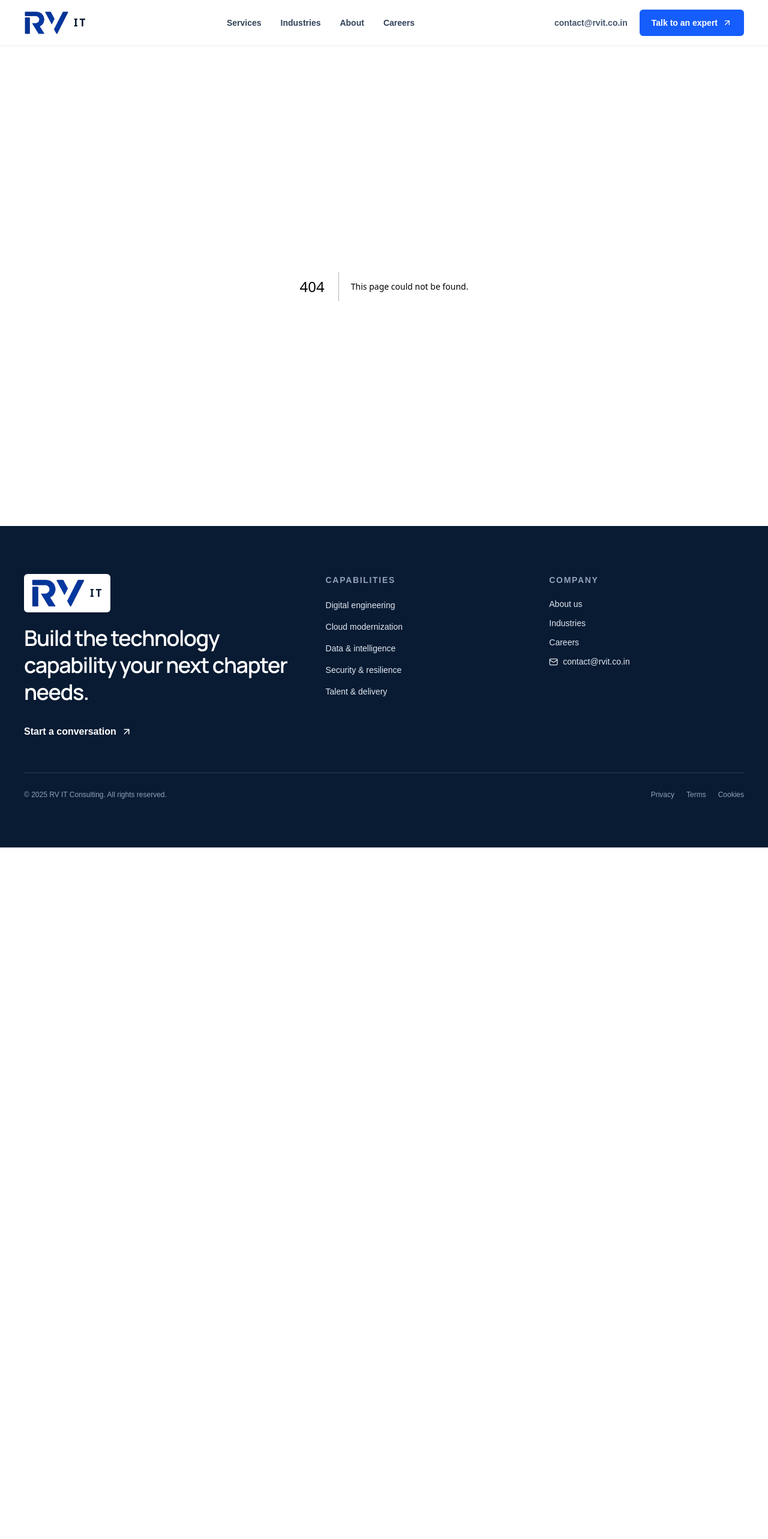
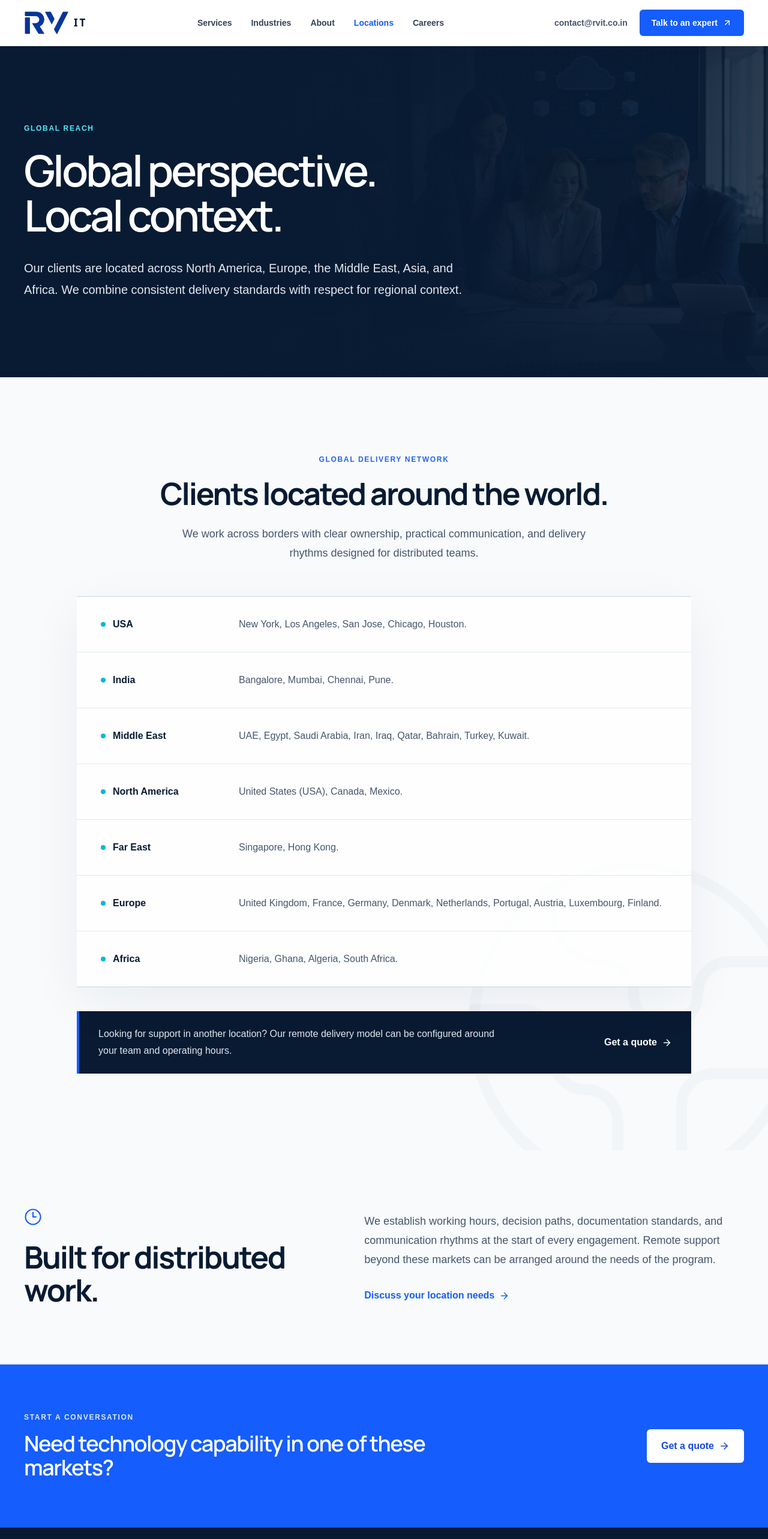
Before and after one commit to rvenkateswarreddy/RVITCONSULTING, a Next.js app: page /locations in a window 1280 px wide. Before the commit this address had no page. Shown: the top 2566 px of the page at 60% size. Before the commit the page ends 1413 px from the top, so only its background shows below. Built offline with nearby package versions, Linux system fonts and the light colour scheme.

Commit message:
Add Locations page and update navigation and footer links

```diff
--- a/src/app/about/page.tsx
+++ b/src/app/about/page.tsx
@@ -65,7 +65,7 @@ export default function AboutPage() {
 
       <section className="py-24">
         <div className="site-container grid gap-8 md:grid-cols-3">
-          {[["7+ years", "of focused technology consulting and delivery"], ["Multi-region", "experience supporting teams across the USA, Canada, Luxembourg, Finland, and India"], ["End-to-end", "support from strategy and staffing through delivery and training"]].map(([value, label]) => <div key={value} className="border-t-2 border-blue-600 pt-6"><p className="display-font text-4xl font-semibold tracking-[-0.04em] text-[#081B33]">{value}</p><p className="mt-3 max-w-xs leading-6 text-slate-600">{label}</p></div>)}
+          {[["7+ years", "of focused technology consulting and delivery"], ["Multi-region", "client experience across North America, Europe, the Middle East, Asia, and Africa"], ["End-to-end", "support from strategy and staffing through delivery and training"]].map(([value, label]) => <div key={value} className="border-t-2 border-blue-600 pt-6"><p className="display-font text-4xl font-semibold tracking-[-0.04em] text-[#081B33]">{value}</p><p className="mt-3 max-w-xs leading-6 text-slate-600">{label}</p></div>)}
         </div>
       </section>
 
--- a/src/app/careers/page.tsx
+++ b/src/app/careers/page.tsx
@@ -11,6 +11,24 @@ const initialForm = {
   job: "",
   website: "",
 };
+
+const talentAreas = [
+  "Data Science",
+  "Generative AI (Gen AI)",
+  "Java Full Stack Development",
+  "Python",
+  "Power BI",
+  "Workday",
+  "Data Analyst",
+  "SaaS (Clinical & Banking Domain)",
+  "Data Engineer",
+  "Azure DevOps",
+  "ServiceNow",
+  "AWS Cloud",
+  "Web Development",
+  "iOS Development",
+  "Android Development",
+] as const;
 
 export default function CareersPage() {
   const [form, setForm] = useState(initialForm);
@@ -84,6 +102,32 @@ export default function CareersPage() {
         </div>
       </section>
 
+      <section className="bg-[#F8FAFC] py-20 md:py-24">
+        <div className="site-container">
+          <div className="grid gap-8 lg:grid-cols-[.8fr_1.2fr] lg:items-end">
+            <div>
+              <p className="eyebrow">Talent areas</p>
+              <h2 className="section-title mt-5">Expertise we recruit for.</h2>
+            </div>
+            <p className="max-w-2xl text-lg leading-8 text-slate-600">
+              Share your profile for current and future client assignments across these
+              technology and domain specializations.
+            </p>
+          </div>
+
+          <div className="mt-14 grid border-l border-t border-slate-200 sm:grid-cols-2 lg:grid-cols-3">
+            {talentAreas.map((area, index) => (
+              <div key={area} className="flex min-h-28 items-start justify-between gap-5 border-b border-r border-slate-200 bg-white p-6">
+                <h3 className="font-extrabold leading-6 text-[#081B33]">{area}</h3>
+                <span className="text-xs font-extrabold text-slate-400">
+                  {String(index + 1).padStart(2, "0")}
+                </span>
+              </div>
+            ))}
+          </div>
+        </div>
+      </section>
+
       <section className="py-20 md:py-28">
         <div className="site-container grid gap-14 lg:grid-cols-[.8fr_1.2fr] lg:gap-20">
           <div>
@@ -135,12 +179,7 @@ export default function CareersPage() {
               <label htmlFor="career-area" className="mb-2 block text-sm font-bold text-slate-700">Primary area *</label>
               <select id="career-area" required className={fieldClass} value={form.job} onChange={(event) => setForm({ ...form, job: event.target.value })}>
                 <option value="">Select an area</option>
-                <option>Software engineering</option>
-                <option>Cloud and platform engineering</option>
-                <option>Data and analytics</option>
-                <option>Cybersecurity</option>
-                <option>Technology consulting</option>
-                <option>Project and delivery leadership</option>
+                {talentAreas.map((area) => <option key={area}>{area}</option>)}
                 <option>General application</option>
               </select>
             </div>
--- a/src/app/components/Footer.tsx
+++ b/src/app/components/Footer.tsx
@@ -43,6 +43,7 @@ export default function Footer() {
             <ul className="mt-5 space-y-3 text-sm text-slate-200">
               <li><Link href="/about" className="hover:text-white">About us</Link></li>
               <li><Link href="/industries" className="hover:text-white">Industries</Link></li>
+              <li><Link href="/locations" className="hover:text-white">Global reach</Link></li>
               <li><Link href="/careers" className="hover:text-white">Careers</Link></li>
               <li>
                 <a href="mailto:contact@rvit.co.in" className="inline-flex items-center gap-2 hover:text-white">
--- a/src/app/components/Navbar.tsx
+++ b/src/app/components/Navbar.tsx
@@ -10,6 +10,7 @@ const navItems = [
   { name: "Services", path: "/services" },
   { name: "Industries", path: "/industries" },
   { name: "About", path: "/about" },
+  { name: "Locations", path: "/locations" },
   { name: "Careers", path: "/careers" },
 ];
 
--- /dev/null
+++ b/src/app/locations/page.tsx
@@ -0,0 +1,134 @@
+import Image from "next/image";
+import Link from "next/link";
+import { ArrowRight, Clock3, Globe2 } from "lucide-react";
+import { createPageMetadata } from "../seo";
+
+export const metadata = createPageMetadata(
+  "Global Reach",
+  "Explore the global locations of RV IT Consulting clients across North America, Europe, the Middle East, Asia, and Africa.",
+  "/locations",
+);
+
+const locationGroups = [
+  ["USA", "New York, Los Angeles, San Jose, Chicago, Houston"],
+  ["India", "Bangalore, Mumbai, Chennai, Pune"],
+  ["Middle East", "UAE, Egypt, Saudi Arabia, Iran, Iraq, Qatar, Bahrain, Turkey, Kuwait"],
+  ["North America", "United States (USA), Canada, Mexico"],
+  ["Far East", "Singapore, Hong Kong"],
+  [
+    "Europe",
+    "United Kingdom, France, Germany, Denmark, Netherlands, Portugal, Austria, Luxembourg, Finland",
+  ],
+  ["Africa", "Nigeria, Ghana, Algeria, South Africa"],
+] as const;
+
+export default function LocationsPage() {
+  return (
+    <>
+      <section className="relative overflow-hidden bg-[#081B33] text-white">
+        <Image
+          src="/assets/brand/consulting-team-hero.png"
+          alt=""
+          fill
+          priority
+          className="object-cover object-center opacity-40"
+          sizes="100vw"
+        />
+        <div className="absolute inset-0 bg-[linear-gradient(90deg,#081B33_0%,rgba(8,27,51,.96)_52%,rgba(8,27,51,.58)_100%)]" />
+        <div className="absolute inset-0 bg-gradient-to-t from-[#081B33]/75 via-transparent to-[#081B33]/20" />
+        <div className="site-container relative flex min-h-[520px] items-center py-24 md:py-32">
+          <div className="max-w-4xl">
+            <p className="eyebrow !text-cyan-300">Global reach</p>
+            <h1 className="display-font balanced mt-6 text-5xl font-semibold leading-[1.04] tracking-[-0.055em] md:text-7xl">
+              Global perspective. Local context.
+            </h1>
+            <p className="mt-8 max-w-3xl text-xl leading-9 text-slate-200">
+              Our clients are located across North America, Europe, the Middle East, Asia,
+              and Africa. We combine consistent delivery standards with respect for regional context.
+            </p>
+          </div>
+        </div>
+      </section>
+
+      <section className="relative overflow-hidden bg-[#F8FAFC] py-24 md:py-32">
+        <Globe2
+          className="pointer-events-none absolute -bottom-28 -right-24 h-[480px] w-[480px] text-blue-950/[0.025] md:h-[640px] md:w-[640px]"
+          strokeWidth={0.7}
+          aria-hidden
+        />
+        <div className="site-container relative">
+          <div className="mx-auto max-w-4xl text-center">
+            <p className="eyebrow">Global delivery network</p>
+            <h2 className="section-title balanced mt-5">Clients located around the world.</h2>
+            <p className="mx-auto mt-6 max-w-2xl text-lg leading-8 text-slate-600">
+              We work across borders with clear ownership, practical communication, and
+              delivery rhythms designed for distributed teams.
+            </p>
+          </div>
+
+          <dl className="mx-auto mt-14 max-w-5xl overflow-hidden border-y border-slate-300 bg-white/80 shadow-[0_24px_80px_rgba(8,27,51,0.06)] backdrop-blur-sm">
+            {locationGroups.map(([region, locations]) => (
+              <div
+                key={region}
+                className="grid gap-3 border-b border-slate-200 px-6 py-7 last:border-b-0 md:grid-cols-[190px_1fr] md:gap-10 md:px-10 md:py-8"
+              >
+                <dt className="flex items-center justify-center gap-3 font-extrabold text-[#081B33] md:justify-start">
+                  <span className="h-2 w-2 rounded-full bg-cyan-500" aria-hidden />
+                  {region}
+                </dt>
+                <dd className="text-center leading-7 text-slate-600 md:text-left">
+                  {locations}.
+                </dd>
+              </div>
+            ))}
+          </dl>
+
+          <div className="mx-auto mt-10 flex max-w-5xl flex-col items-center justify-between gap-5 border-l-4 border-blue-600 bg-[#081B33] px-6 py-6 text-center text-white sm:flex-row sm:text-left md:px-8">
+            <p className="max-w-2xl leading-7 text-slate-200">
+              Looking for support in another location? Our remote delivery model can be
+              configured around your team and operating hours.
+            </p>
+            <Link href="/contactus" className="inline-flex shrink-0 items-center gap-2 font-extrabold text-white hover:text-cyan-300">
+              Get a quote <ArrowRight size={17} aria-hidden />
+            </Link>
+          </div>
+        </div>
+      </section>
+
+      <section className="bg-[#F8FAFC] py-20 md:py-24">
+        <div className="site-container grid gap-10 lg:grid-cols-[1fr_1.2fr] lg:items-center">
+          <div>
+            <Clock3 className="text-blue-600" size={30} strokeWidth={1.7} aria-hidden />
+            <h2 className="section-title mt-6">Built for distributed work.</h2>
+          </div>
+          <div>
+            <p className="text-lg leading-8 text-slate-600">
+              We establish working hours, decision paths, documentation standards, and
+              communication rhythms at the start of every engagement. Remote support beyond
+              these markets can be arranged around the needs of the program.
+            </p>
+            <Link href="/contactus" className="mt-8 inline-flex items-center gap-2 font-bold text-blue-600 hover:text-blue-700">
+              Discuss your location needs <ArrowRight size={17} aria-hidden />
+            </Link>
+          </div>
+        </div>
+      </section>
+
+      <section className="bg-blue-600 py-20 text-white">
+        <div className="site-container flex flex-col justify-between gap-8 lg:flex-row lg:items-center">
+          <div>
+            <p className="text-xs font-extrabold uppercase tracking-[0.14em] text-blue-100">
+              Start a conversation
+            </p>
+            <h2 className="display-font mt-4 max-w-3xl text-4xl font-semibold tracking-[-0.04em]">
+              Need technology capability in one of these markets?
+            </h2>
+          </div>
+          <Link href="/contactus" className="inline-flex shrink-0 items-center gap-2 rounded-md bg-white px-6 py-4 font-extrabold text-blue-700 hover:bg-blue-50">
+            Get a quote <ArrowRight size={18} aria-hidden />
+          </Link>
+        </div>
+      </section>
+    </>
+  );
+}
--- a/src/app/page.tsx
+++ b/src/app/page.tsx
@@ -99,7 +99,7 @@ export default function Home() {
         <div className="site-container grid gap-px bg-slate-200 sm:grid-cols-2 lg:grid-cols-4">
           {[
             ["7+ years", "Building practical technology solutions"],
-            ["5 key markets", "USA, Canada, Luxembourg, Finland, and India"],
+            ["Global client reach", "North America, Europe, Middle East, Asia, and Africa"],
             ["Flexible models", "Advisory, delivery, staffing, and training"],
             ["One accountable team", "From direction through implementation"],
           ].map(([value, label]) => (
--- a/src/app/sitemap.ts
+++ b/src/app/sitemap.ts
@@ -6,6 +6,7 @@ const routes = [
   "/about",
   "/services",
   "/industries",
+  "/locations",
   "/careers",
   "/contactus",
   "/privacy-policy",
```
